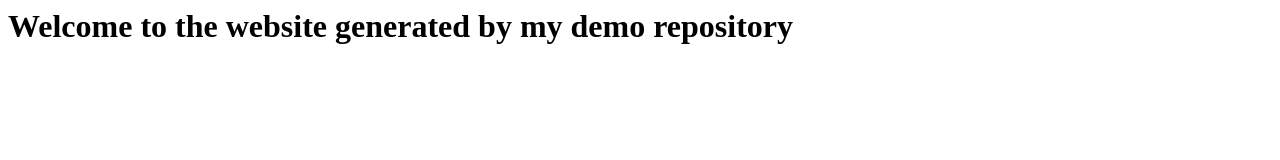
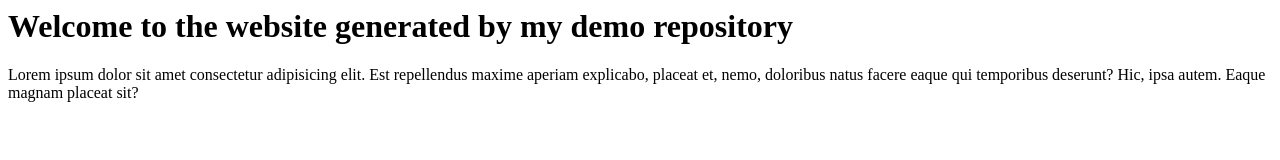
Before and after one commit to Russian-Gamedev-Arrising/demo-repository, a website: page index.html in a window 1280 px wide. Drawn offline with Linux system fonts and the light colour scheme.

Commit message:
fix/feature/WEB-2

```diff
--- a/index.html
+++ b/index.html
@@ -1 +1,7 @@
 <h1>Welcome to the website generated by my demo repository</h1>
+
+
+<p>
+    Lorem ipsum dolor sit amet consectetur adipisicing elit. Est repellendus maxime aperiam explicabo, placeat et, nemo,
+    doloribus natus facere eaque qui temporibus deserunt? Hic, ipsa autem. Eaque magnam placeat sit?
+</p>
```
